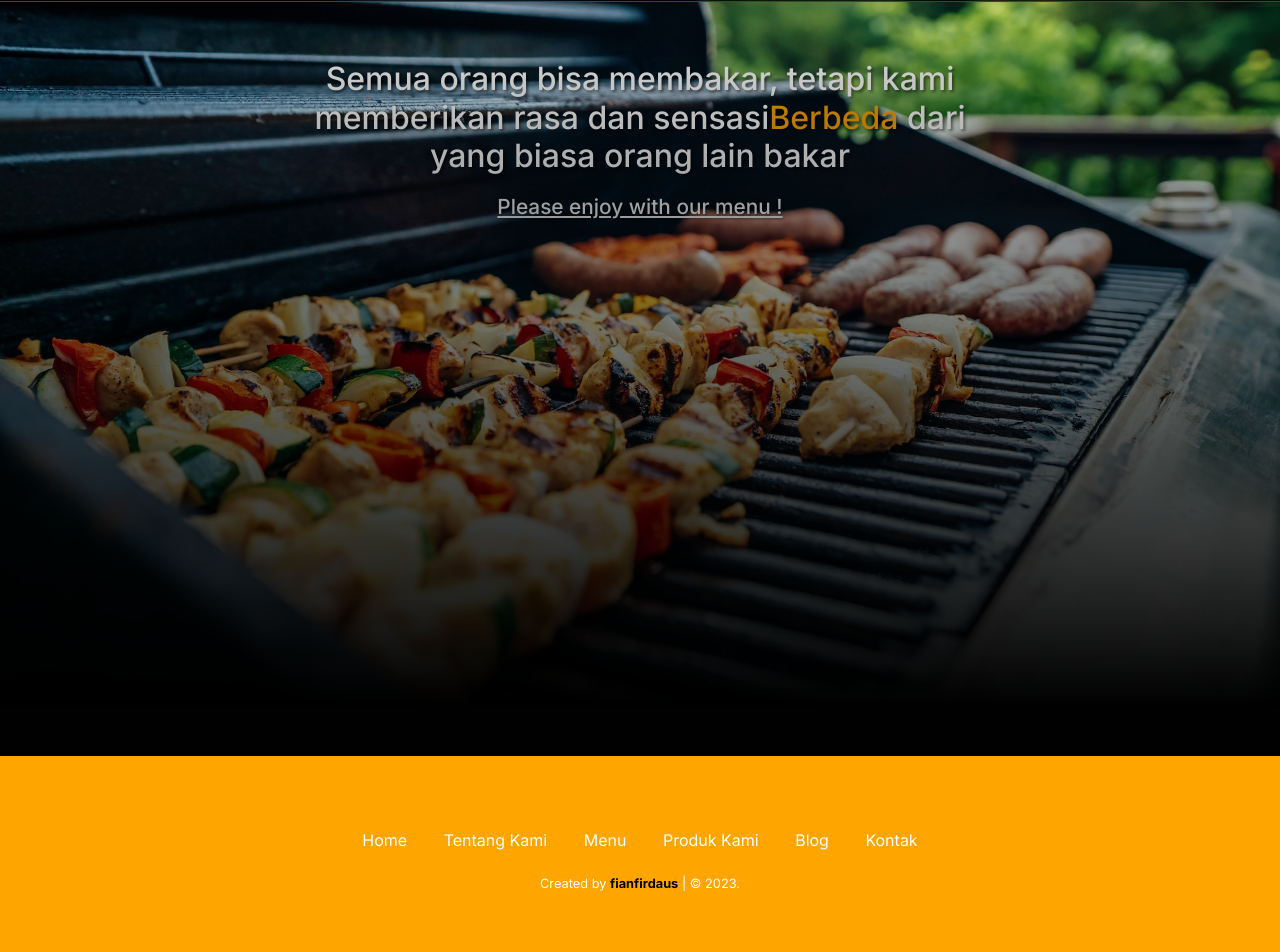
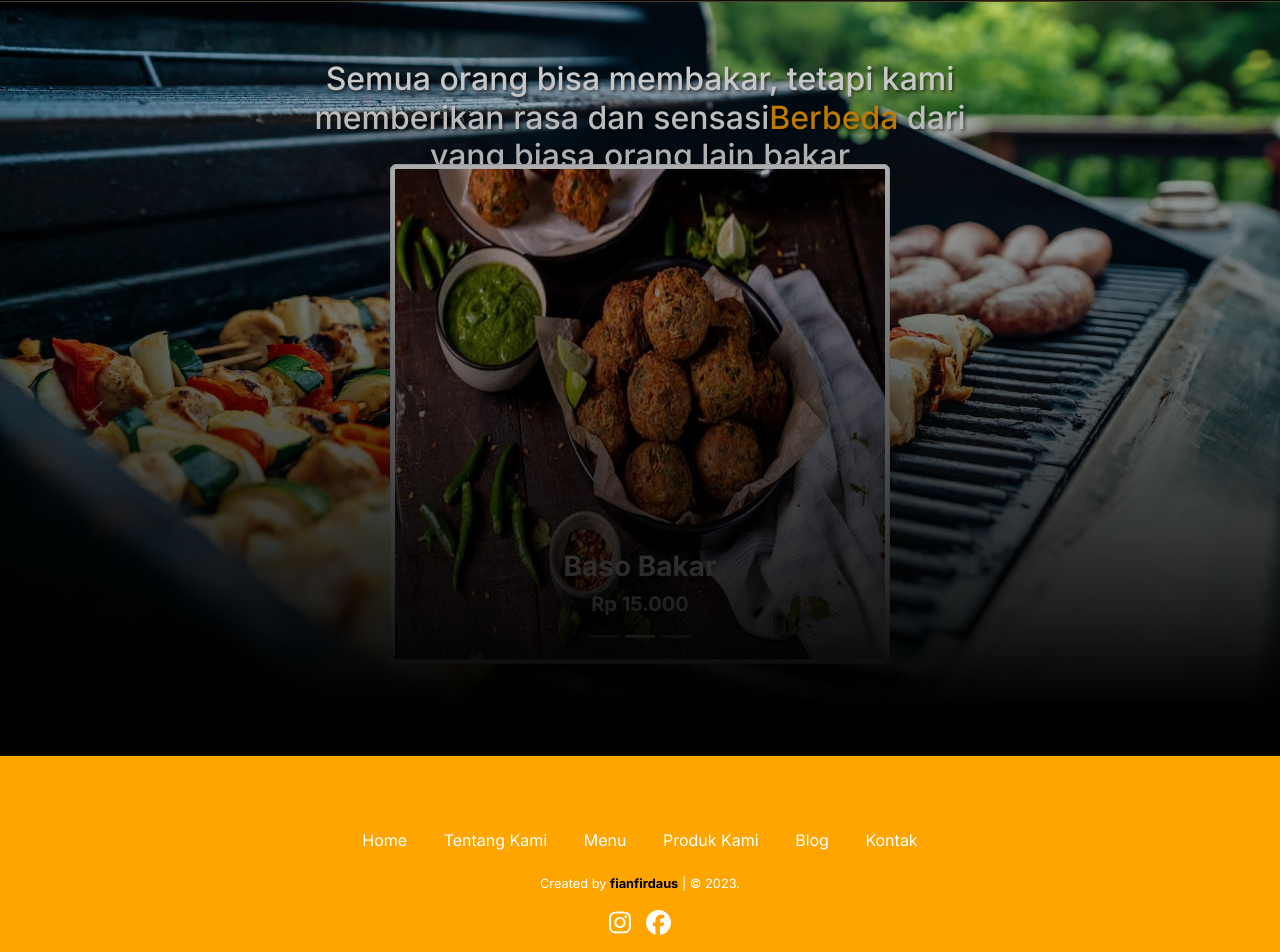
Before and after one commit to GrahadiM/bakarin-boss, a Next.js app: page / in a window 1280 px wide. Shown: the part 92-1044 px from the top of the page. Built offline with nearby package versions, Linux system fonts and the light colour scheme; no server answers.

Commit message:
add fitur carousel, count cart

```diff
--- a/components/Footer.tsx
+++ b/components/Footer.tsx
@@ -1,5 +1,11 @@
 import styles from "./app.module.css";
 import Link from 'next/link';
+import { library } from '@fortawesome/fontawesome-svg-core';
+import { FontAwesomeIcon } from "@fortawesome/react-fontawesome";
+import { faInstagram, faFacebook } from '@fortawesome/free-brands-svg-icons';
+
+library.add(faInstagram);
+library.add(faFacebook);
 
 const Footer = () => {
   return (
@@ -21,6 +27,18 @@ const Footer = () => {
 
       <div className={styles.credit}>
         <p>Created by <Link href="">fianfirdaus</Link> | &copy; 2023.</p>
+        <Link href="" className="mx-2">
+          <FontAwesomeIcon
+            icon={faInstagram}
+            style={{ fontSize: 25, color: "white" }}
+          />
+        </Link>
+        <Link href="" className="mx-2">
+          <FontAwesomeIcon
+            icon={faFacebook}
+            style={{ fontSize: 25, color: "white" }}
+          />
+        </Link>
       </div>
     </div>
   );
--- a/components/Navbar.tsx
+++ b/components/Navbar.tsx
@@ -1,13 +1,29 @@
 "use client";
+import axios from 'axios';
 import Link from 'next/link';
-import { useState } from 'react';
-import ShoppingCart from './ShoppingCart';
+import { useState, useEffect } from 'react';
 import styles from "./app.module.css";
 import { FontAwesomeIcon } from "@fortawesome/react-fontawesome";
 import { faCartPlus, faSearch } from "@fortawesome/free-solid-svg-icons";
 
 const Navbar = () => {
   const [searchOpen, setSearchOpen] = useState(false);
+  const [cartItemCount, setCartItemCount] = useState(0);
+
+  useEffect(() => {
+    // Fetch cart data from the API and update the cartItemCount
+    const fetchCartData = async () => {
+      try {
+        const response = await axios.get('/api/cart');
+        const itemCount = response.data.reduce((acc, item) => acc + item.quantity, 0);
+        setCartItemCount(itemCount);
+      } catch (error) {
+        console.error('Error fetching cart data:', error);
+      }
+    };
+
+    fetchCartData();
+  }, []);
 
   const toggleSearch = () => {
     setSearchOpen(!searchOpen);
@@ -61,6 +77,7 @@ const Navbar = () => {
               style={{ fontSize: 100, color: "white" }}
             />
           </svg>
+          {cartItemCount > 0 && <span className="badge bg-danger">{cartItemCount}</span>}
         </Link>
 
         <Link href="#" id={styles.hamburger_menu}>
--- a/components/ProductCard.jsx
+++ b/components/ProductCard.jsx
@@ -4,8 +4,6 @@ import Image from "next/image";
 import { FontAwesomeIcon } from "@fortawesome/react-fontawesome";
 import { faCartPlus, faEye, faStar } from "@fortawesome/free-solid-svg-icons";
 import React, { useState } from "react";
-import ReactStars from 'react-stars'
-// import { Button, Modal } from "react-bootstrap";
 
 function formatCurrency(value) {
   if (!value) return "Rp 0";
--- a/components/layout.tsx
+++ b/components/layout.tsx
@@ -98,6 +98,17 @@ export default function Layout({ children }: LayoutProps) {
           .modal_ {
             margin-top:5rem !important;
           }
+
+          /* Carousel */
+          .carousel-mt {
+            margin-top:20% !important;
+          }
+
+          /* Banner */
+          .app_hero__4id8a {
+            mask-image: none !important;
+            -webkit-mask-image: linear-gradient(rgba(0, 0, 0, 1) 50%, rgba(0, 0, 0, 0)) !important;
+          }
         `}</style>
         <main className={inter.className}>
           <Navbar />
--- a/package.json
+++ b/package.json
@@ -7,6 +7,7 @@
   },
   "dependencies": {
     "@fortawesome/fontawesome-svg-core": "^6.5.1",
+    "@fortawesome/free-brands-svg-icons": "^6.5.1",
     "@fortawesome/free-solid-svg-icons": "^6.5.1",
     "@fortawesome/react-fontawesome": "^0.2.0",
     "axios": "^1.6.5",
--- a/pages/cart.tsx
+++ b/pages/cart.tsx
@@ -22,6 +22,7 @@ const Cart: NextPageWithLayout = () => {
       const response = await axios.get('/api/cart');
       setCart(response.data);
       calculateTotalPrice(response.data);
+      console.log(response.data);
     } catch (error) {
       console.error(error);
     }
@@ -48,6 +49,7 @@ const Cart: NextPageWithLayout = () => {
   const calculateTotalPrice = (cartItems) => {
     const total = cartItems.reduce((acc, item) => acc + item.totalPrice, 0);
     setTotalPrice(total);
+    console.log('total harga :', total);
   };
 
   const handleCheckout = async () => {
@@ -79,7 +81,7 @@ const Cart: NextPageWithLayout = () => {
       console.log('Deleted Cart!');
 
       // Redirect to the order confirmation page or any other page
-      router.push('/order-confirmation');
+      router.push(`/order-confirmation?id=${orderResponse.data.id}`);
     } catch (error) {
       console.error(error);
     }
--- a/pages/index.tsx
+++ b/pages/index.tsx
@@ -1,6 +1,34 @@
+import Link from "next/link";
+import { Carousel } from "react-bootstrap";
 import type { NextPageWithLayout } from "./_app";
 import Layout from "../components/layout";
+import Image from "next/image";
 import styles from "../components/app.module.css";
+import menuImg1 from "../public/template/img/product/1.jpg";
+import menuImg2 from "../public/template/img/product/2.jpg";
+import menuImg3 from "../public/template/img/product/3.jpg";
+
+const dataMenu = [
+  { id: '1', menuImg: menuImg1, menuPrice: '20000', menuName: 'Sosis Bratwurst Bakar' },
+  { id: '2', menuImg: menuImg2, menuPrice: '15000', menuName: 'Baso Bakar' },
+  { id: '3', menuImg: menuImg3, menuPrice: '25000', menuName: 'Dumpling Ayam' },
+];
+
+function formatCurrency(value) {
+  if (!value) return "Rp 0";
+
+  const numericValue = Number(value);
+
+  if (isNaN(numericValue)) return "Invalid Number";
+
+  const formattedValue = new Intl.NumberFormat("id-ID", {
+    style: "currency",
+    currency: "IDR",
+    minimumFractionDigits: 0,
+  }).format(numericValue);
+
+  return formattedValue;
+}
 
 const Index: NextPageWithLayout = () => {
   return (
@@ -11,8 +39,23 @@ const Index: NextPageWithLayout = () => {
             Semua orang bisa membakar, tetapi kami memberikan rasa dan sensasi
             <span>Berbeda</span> dari yang biasa orang lain bakar
           </h1>
-          <p>Please enjoy with our menu !</p>
+          <Link href="/product" className="text-white"><p>Please enjoy with our menu !</p></Link>
         </main>
+        <div className="carousel-container carousel-mt">
+          <Carousel>
+            {dataMenu.map((data) => (
+              <Carousel.Item key={data?.id} className="text-center">
+                <Link href="/product">
+                  <Image src={data?.menuImg} alt="Image Slider" className="img-thumbnail" width="500" height="500" />
+                  <Carousel.Caption>
+                    <h3 className="fw-bold">{data?.menuName}</h3>
+                    <h5 className="fw-bold">{formatCurrency(data?.menuPrice)}</h5>
+                  </Carousel.Caption>
+                </Link>
+              </Carousel.Item>
+            ))}
+          </Carousel>
+        </div>
       </div>
     </section>
   );
```
Also changed, not shown: pages/order-confirmation.tsx (+8 -3 lines), 1 other file (tests, documents, lock files or other folders).
